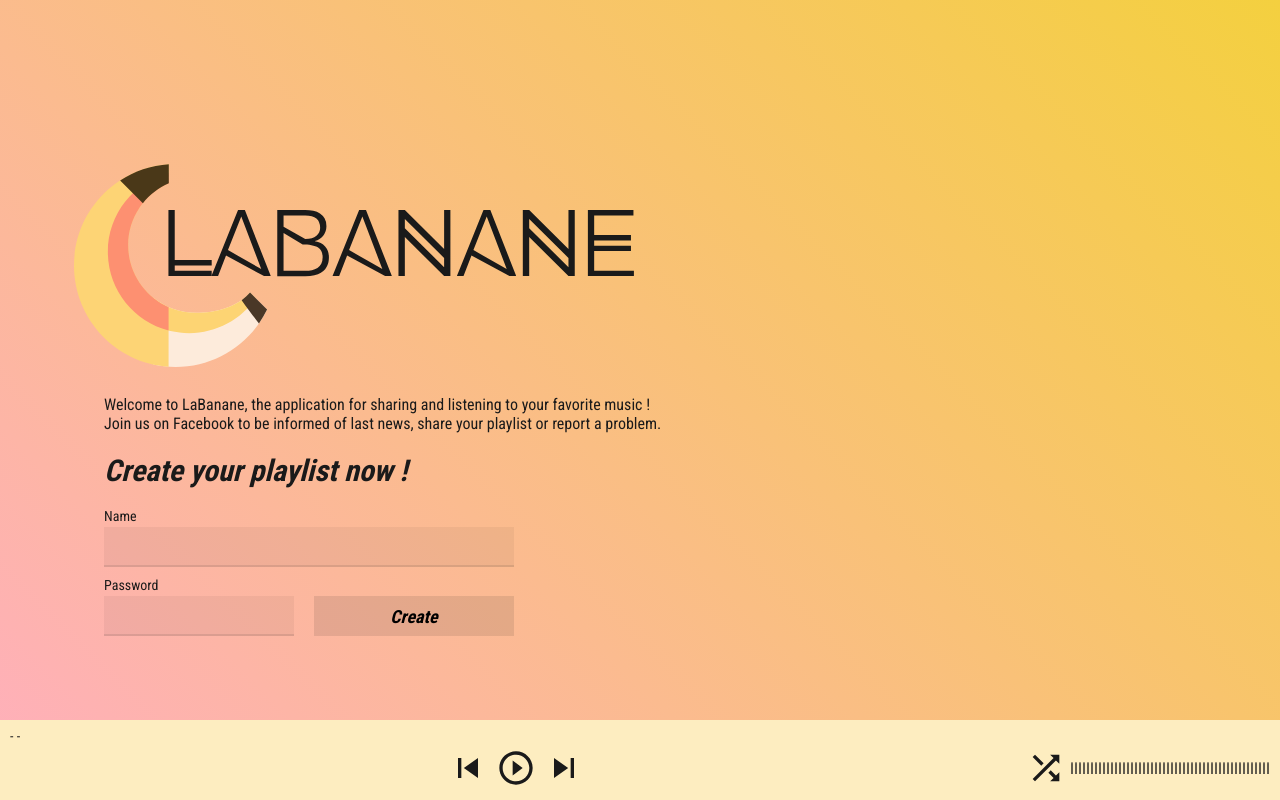
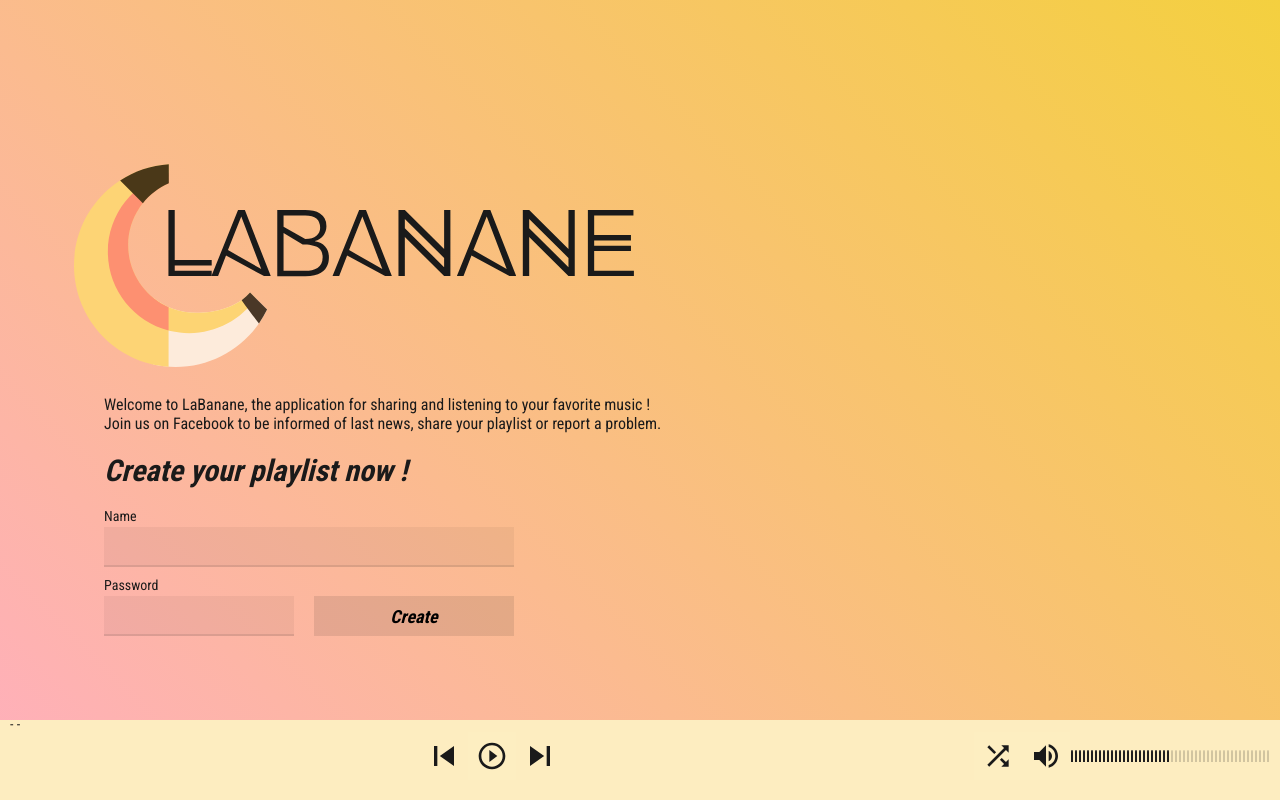
Before and after one commit to boris-graeff/labanane-pwa, a Vue app: page / in a window 1280 px wide. Built offline with nearby package versions, Linux system fonts and the light colour scheme; no server answers.

Commit message:
Fix volume control

```diff
--- /dev/null
+++ b/src/components/AppCheckbox.vue
@@ -0,0 +1,45 @@
+<template>
+  <label class="app-check" :class="{checked: value}">
+    <input type="checkbox" :checked="value" @input="$emit('input', $event.target.checked)" />
+    <div class="icon">
+      <slot></slot>
+    </div>
+  </label>
+</template>
+
+<script>
+export default {
+  props: ['value']
+}
+</script>
+
+<style scoped lang="scss">
+  @import '~@/styles/constants';
+
+  .app-check {
+    height: 40px;
+    width: 40px;
+    opacity: 0.3;
+    transition: opacity 300ms ease-in;
+    display: flex;
+    align-items: center;
+    justify-content: center;
+
+    &.checked {
+      opacity: 1;
+    }
+
+    &:hover {
+      background: rgba($black, 0.1);
+    }
+
+    .icon > img {
+      height: 32px;
+      width: 32px;
+    }
+
+    input[type=checkbox] {
+      display: none;
+    }
+  }
+</style>
--- a/src/components/AppPlayer.vue
+++ b/src/components/AppPlayer.vue
@@ -12,13 +12,21 @@
 
       <div>
         <button type="button" @click="setPreviousTrack(isShuffleMode)" class="previous" />
-        <button type="button" v-show="isPlaying" @click="pause" class="pause" />
-        <button type="button" v-show="!isPlaying" @click="play" class="play" />
+
+        <toggle-button :on="isPlaying" @click.native="togglePlaying">
+          <img src="~@/assets/icn-play.svg" />
+          <img src="~@/assets/icn-pause.svg" />
+        </toggle-button>
+
         <button type="button" @click="setNextTrack(isShuffleMode)" class="next" />
       </div>
 
       <div>
-        <button type="button" @click="isShuffleMode = !isShuffleMode" class="shuffle" />
+        <toggle-button :on="isShuffleMode" @click.native="isShuffleMode = !isShuffleMode">
+          <img src="~@/assets/icn-shuffle.svg" />
+          <img src="~@/assets/icn-baseline.svg" />
+        </toggle-button>
+
         <volume-slider v-model="volume" />
       </div>
     </div>
@@ -27,6 +35,8 @@
 
 <script>
 import { mapState, mapActions } from 'vuex'
+import ToggleButton from '@/components/ToggleButton'
+import AppCheckbox from '@/components/AppCheckbox'
 import AudioPlayer from './AudioPlayer'
 import TrackProgress from './TrackProgress'
 import VolumeSlider from './VolumeSlider'
@@ -38,7 +48,7 @@ export default {
       isPlaying: false,
       currentTime: 0,
       duration: 0,
-      volume: 100
+      volume: 50
     }
   },
   computed: {
@@ -56,6 +66,9 @@ export default {
     }
   },
   watch: {
+    volume () {
+      this.$refs.player.setVolume(this.volume)
+    },
     track () {
       if ('mediaSession' in navigator) {
         // eslint-disable-next-line
@@ -66,13 +79,10 @@ export default {
     }
   },
   methods: {
-    play () {
-      this.isPlaying = true
-      this.$refs.player.play()
-    },
-    pause () {
-      this.isPlaying = false
-      this.$refs.player.pause()
+    togglePlaying () {
+      this.isPlaying = !this.isPlaying
+      if (this.isPlaying) this.$refs.player.play()
+      else this.$refs.player.pause()
     },
     onTimeUpdate (event) {
       const { currentTime, duration } = event.target
@@ -94,7 +104,9 @@ export default {
   components: {
     TrackProgress,
     AudioPlayer,
-    VolumeSlider
+    VolumeSlider,
+    ToggleButton,
+    AppCheckbox
   }
 }
 </script>
@@ -136,14 +148,6 @@ export default {
     position: relative;
     border: 0;
 
-    &.play {
-      background-image: url('~@/assets/icn-play.svg');
-    }
-
-    &.pause {
-      background-image: url('~@/assets/icn-pause.svg');
-    }
-
     &.next {
       background-image: url('~@/assets/icn-next.svg');
     }
@@ -151,9 +155,5 @@ export default {
     &.previous {
       background-image: url('~@/assets/icn-previous.svg');
     }
-
-    &.shuffle {
-      background-image: url('~@/assets/icn-shuffle.svg');
-    }
   }
 </style>
--- a/src/components/AppSlider.vue
+++ b/src/components/AppSlider.vue
@@ -1,11 +1,23 @@
 <template>
   <div class="slider">
     <input type="range" v-bind="$attrs" v-on="$listeners" />
+    <slot></slot>
   </div>
 </template>
 
 <style scoped lang="scss">
   @import '~@/styles/constants';
+
+  .slider {
+    position: relative;
+    line-height: 0;
+
+    input {
+      position: relative;
+      z-index: 1;
+      margin: 0;
+    }
+  }
 
   /* Based on https://github.com/darlanrod/input-range-scss */
 
--- a/src/components/AudioPlayer.vue
+++ b/src/components/AudioPlayer.vue
@@ -24,6 +24,9 @@ export default {
     pause () {
       this.$refs.player.pause()
     },
+    setVolume (volume) {
+      this.$refs.player.volume = volume / 100
+    },
     seekTo (position) {
       this.$refs.player.currentTime = position
     }
--- a/src/components/VolumeSlider.vue
+++ b/src/components/VolumeSlider.vue
@@ -1,29 +1,54 @@
 <template>
-  <div class='volume'>
-    {{ volume }}
-    <app-slider class='slider'
-            min='0'
-            max='100'
-            :value='volume'
-            @input.prevent='val => $emit("input", val)' />
-      <span :style='{width: volume + "%"}' />
+  <div class='volume-slider'>
+    <toggle-button :on="value" @click.native="onToggle">
+      <img src="~@/assets/icn-volume-off.svg" />
+      <img src="~@/assets/icn-volume-on.svg" />
+    </toggle-button>
+
+    <app-slider class="slider"
+                min='0'
+                max='100'
+                :value='value'
+                @input='$emit("input", Number($event.target.value))'>
+      <span :style='{width: value + "%"}' />
+    </app-slider>
   </div>
 </template>
 
 <script>
-  import AppSlider from './AppSlider';
+import ToggleButton from '@/components/ToggleButton'
+import AppSlider from './AppSlider'
 
-  export default {
-    props: ['volume'],
-    components: {
-      AppSlider
+export default {
+  props: ['value'],
+  data () {
+    return {
+      valueBeforeMuted: 100
     }
+  },
+  methods: {
+    onToggle () {
+      if (!this.value) this.$emit('input', this.valueBeforeMuted)
+      else {
+        this.valueBeforeMuted = this.value
+        this.$emit('input', 0)
+      }
+    }
+  },
+  components: {
+    AppSlider,
+    ToggleButton
   }
+}
 </script>
 
 <style scoped lang="scss">
-  .volume {
-    position: relative;
+  .volume-slider {
+    display: flex;
+    align-items: center;
+  }
+
+  .slider {
     width: 200px;
     height: 12px;
 
@@ -38,7 +63,7 @@
     &:before {
       content: '';
       right: 0;
-      opacity: 0.7;
+      opacity: 0.2;
       background-image: url('~@/assets/volume-slider.svg');
     }
 
@@ -46,8 +71,4 @@
       background-image: url('~@/assets/volume-slider.svg');
     }
   }
-
-  .slider {
-    z-index: 1;
-  }
 </style>
```
Also changed, not shown: src/assets/icn-baseline.svg (added).
